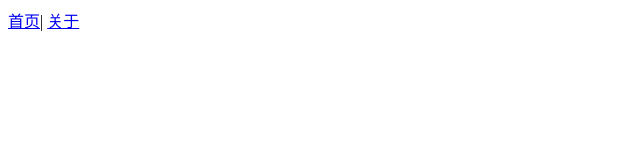
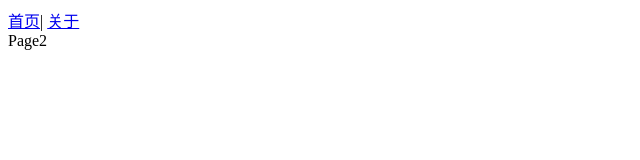
Before and after one commit to kv1991/my-webpack-cli, a Vue app: page /#/Page2 in a window 1280 px wide. Shown: the top 160 px of the page, without its empty margins (0-640 px from the left). Built offline with nearby package versions, Linux system fonts and the light colour scheme.

Commit message:
feat:  added bundle multiple files to specified file.

```diff
--- a/src/router/index.js
+++ b/src/router/index.js
@@ -14,6 +14,30 @@ const routes = [
     path: '/about',
     name: 'About',
     component: () => import('@/views/About')
+  },
+  {
+    path: '/Page1',
+    name: 'Page1',
+    component: () => import(
+      /* webpackChunkName: 'page' */
+      '@/views/Page1'
+    )
+  },
+  {
+    path: '/Page2',
+    name: 'Page2',
+    component: () => import(
+      /* webpackChunkName: 'page' */
+      '@/views/Page2'
+    )
+  },
+  {
+    path: '/Page3',
+    name: 'Page3',
+    component: () => import(
+      /* webpackChunkName: 'page' */
+      '@/views/Page3'
+    )
   }
 ];
 
--- /dev/null
+++ b/src/views/Page1.vue
@@ -0,0 +1,8 @@
+<template>
+  <div>
+    Page1
+  </div>
+</template>
+
+<script>
+</script>
--- /dev/null
+++ b/src/views/Page2.vue
@@ -0,0 +1,8 @@
+<template>
+  <div>
+    Page2
+  </div>
+</template>
+
+<script>
+</script>
--- /dev/null
+++ b/src/views/Page3.vue
@@ -0,0 +1,8 @@
+<template>
+  <div>
+    Page3
+  </div>
+</template>
+
+<script>
+</script>
```
Also changed, not shown: 10 other files (tests, documents, lock files or other folders).
